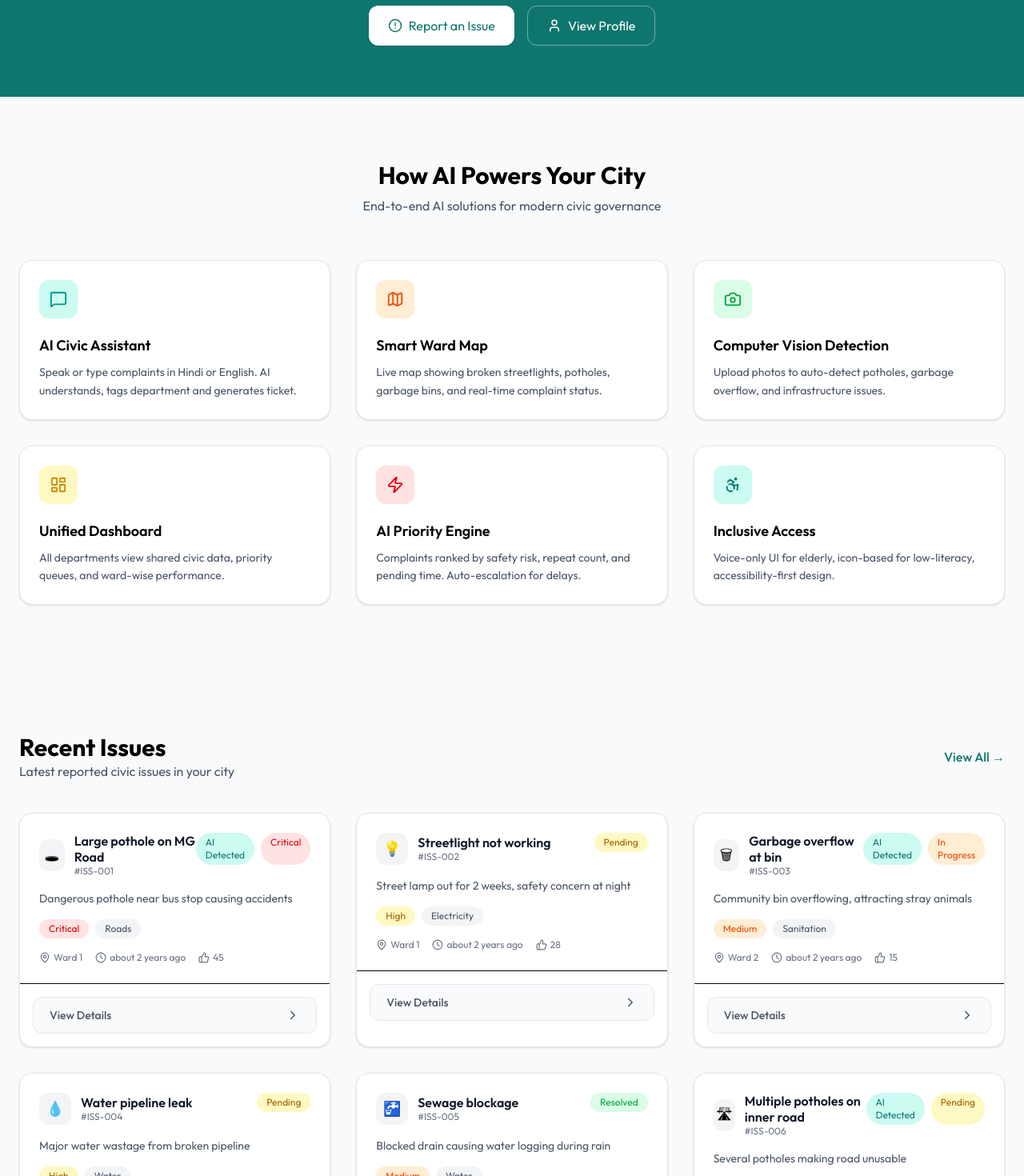
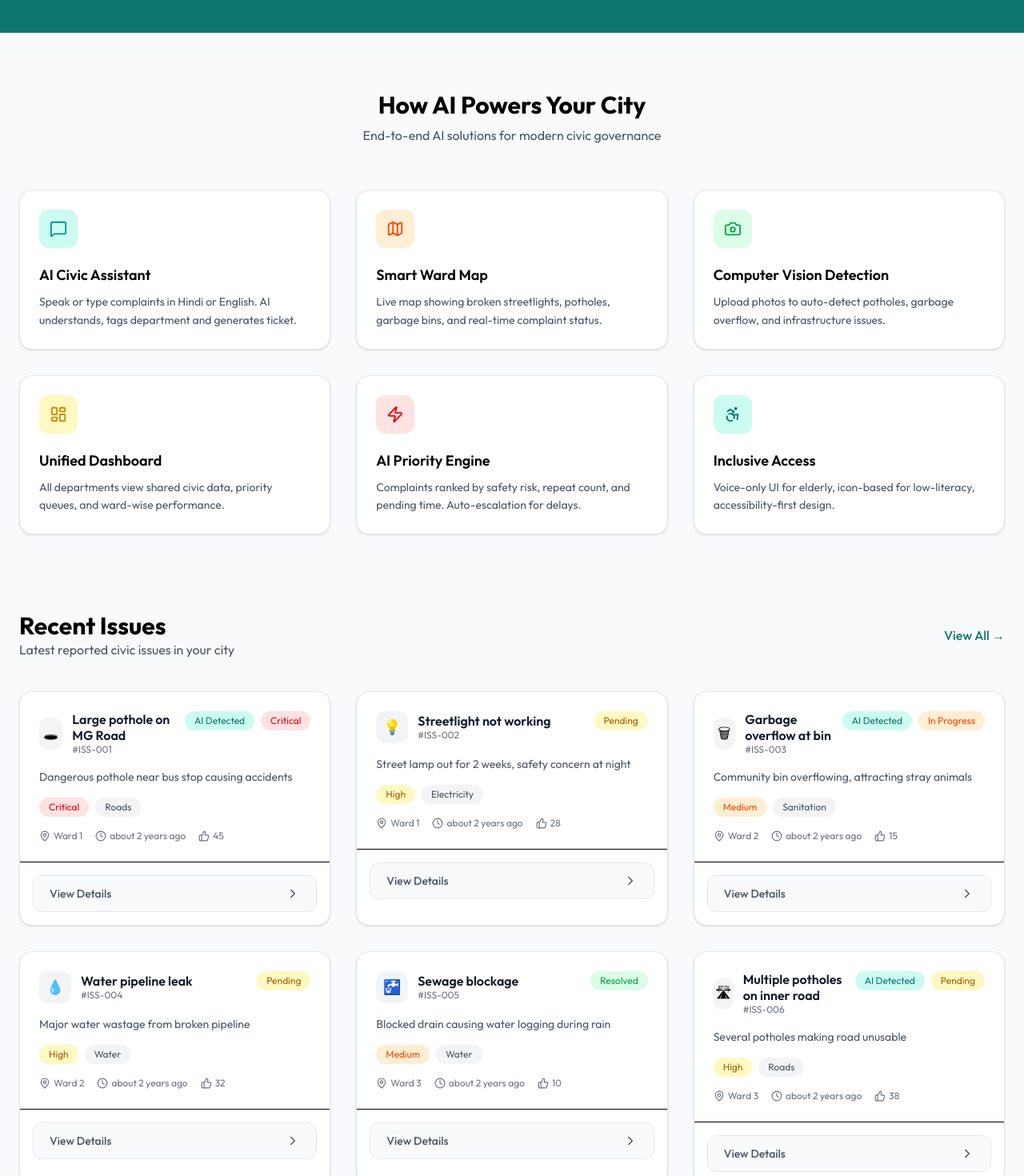
Before and after one commit to Yoshita09/Nagrik, a React (Vite) app in the folder client/: page / in a window 1280 px wide. Shown: the part 980-2450 px from the top of the page at 80% size. Built offline with nearby package versions, Linux system fonts and the light colour scheme; no server answers.

Commit message:
Recent issue ui fix

```diff
--- a/client/src/components/Features.jsx
+++ b/client/src/components/Features.jsx
@@ -56,7 +56,7 @@ export default function Features() {
   ];
 
   return (
-    <section className="bg-gray-50 py-20">
+    <section className="bg-gray-50 py-18">
       <div className="max-w-7xl mx-auto px-6">
 
         <div className="text-center">
--- a/client/src/components/Hero.jsx
+++ b/client/src/components/Hero.jsx
@@ -5,7 +5,7 @@ export default function Hero() {
   const navigate = useNavigate();
 
   return (
-    <section className="bg-gradient-to-b from-bgsoft to-white py-24 text-center px-6">
+    <section className="bg-gradient-to-b from-bgsoft to-white py-14 text-center px-6">
 
       {/* Badge */}
       <div className="inline-flex items-center gap-2 px-4 py-1 bg-teal-50 text-primary rounded-full text-sm font-medium shadow-sm">
--- a/client/src/components/IssueCard.jsx
+++ b/client/src/components/IssueCard.jsx
@@ -11,9 +11,7 @@ export default function IssueCard({ data }) {
 
   return (
     <div className="bg-white border border-gray-200 rounded-2xl shadow-sm hover:shadow-xl hover:-translate-y-1 transition-all duration-300">
-
       <div className="p-6">
-
         {/* Header */}
         <div className="flex justify-between items-start">
           <div className="flex items-center gap-3">
@@ -29,26 +27,34 @@ export default function IssueCard({ data }) {
             </div>
           </div>
 
-          <div className="flex gap-2">
+          <div className="flex gap-2 flex-wrap sm:flex-nowrap">
             {data.ai && (
-              <span className="px-3 py-1 rounded-full text-xs bg-teal-100 text-primary">
+              <span
+                className="px-3 py-1 rounded-full text-xs
+                     bg-teal-100 text-primary
+                     whitespace-nowrap"
+              >
                 AI Detected
               </span>
             )}
-            <span className={`px-3 py-1 rounded-full text-xs ${data.statusStyle}`}>
+
+            <span
+              className={`px-3 py-1 rounded-full text-xs
+                whitespace-nowrap ${data.statusStyle}`}
+            >
               {data.status}
             </span>
           </div>
         </div>
 
         {/* Description */}
-        <p className="text-gray-600 text-sm mt-4">
-          {data.desc}
-        </p>
+        <p className="text-gray-600 text-sm mt-4">{data.desc}</p>
 
         {/* Tags */}
         <div className="flex gap-2 mt-4 flex-wrap">
-          <span className={`px-3 py-1 rounded-full text-xs ${data.priorityStyle}`}>
+          <span
+            className={`px-3 py-1 rounded-full text-xs ${data.priorityStyle}`}
+          >
             {data.priority}
           </span>
           <span className="px-3 py-1 rounded-full text-xs bg-gray-100 text-gray-600">
@@ -68,7 +74,6 @@ export default function IssueCard({ data }) {
             <ThumbsUp size={14} /> {data.votes}
           </span>
         </div>
-
       </div>
 
       {/* CTA */}
@@ -88,7 +93,6 @@ export default function IssueCard({ data }) {
           />
         </button>
       </div>
-
     </div>
   );
 }
--- a/client/src/components/RecentIssues.jsx
+++ b/client/src/components/RecentIssues.jsx
@@ -102,7 +102,7 @@ export default function RecentIssues() {
   ];
 
   return (
-    <section className="bg-gray-50 py-20">
+    <section className="bg-gray-50 py-6">
       <div className="max-w-7xl mx-auto px-6">
 
         {/* Header */}
```
